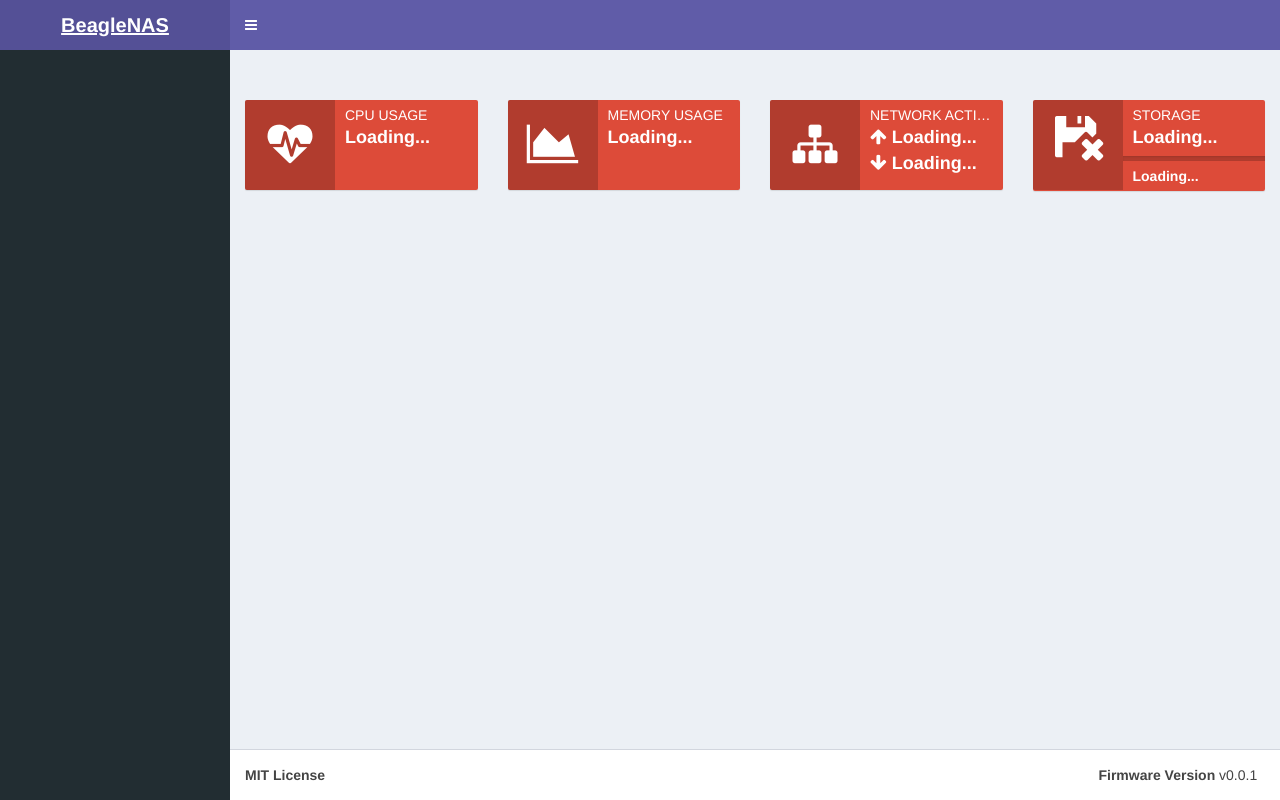
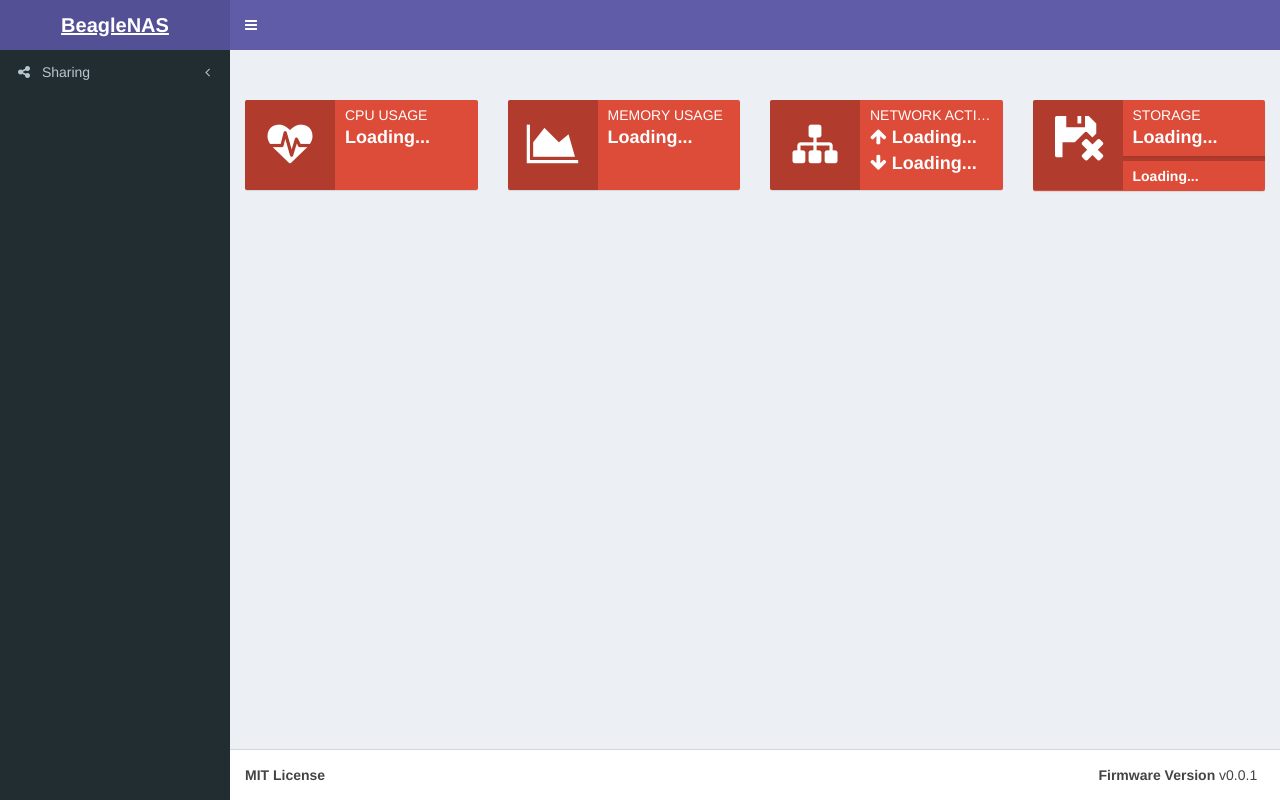
Before and after one commit to santanamobile/beaglenas, a Flask app: template web/templates/dashboard.html in a window 1280 px wide. Run offline with Flask 3, Linux system fonts and the light colour scheme; the template is opened without the code that fills it, so the values that code supplies are empty; some libraries are stand-ins or nearby versions.

Commit message:
Dashboard: Add sharing menu

```diff
--- a/web/templates/dashboard.html
+++ b/web/templates/dashboard.html
@@ -107,6 +107,24 @@ document.addEventListener('DOMContentLoaded', updateDashboard);
         </header>
             <!-- ./tree-view-menus -->
             <aside class="main-sidebar">
+                <section class="sidebar">
+                    <ul class="sidebar-menu" data-widget="tree">
+
+                        <li class="treeview">
+                            <a href="#">
+                                <i class="fa fa-share-alt"></i> <span>Sharing</span>
+                                <span class="pull-right-container">
+                                    <i class="fa fa-angle-left pull-right"></i>
+                                </span>
+                            </a>
+                            <ul class="treeview-menu">
+                                <li><a href="#" id="modal" data-toggle="modal" data-target="#modal-sharing">
+                                    <i class="fa fa-share-alt"></i>Services</a></li>
+                            </ul>
+                        </li>
+
+                    </ul>
+                </section>
             </aside>
             <!-- ./tree-view-menus -->
             <div class="content-wrapper">
```
